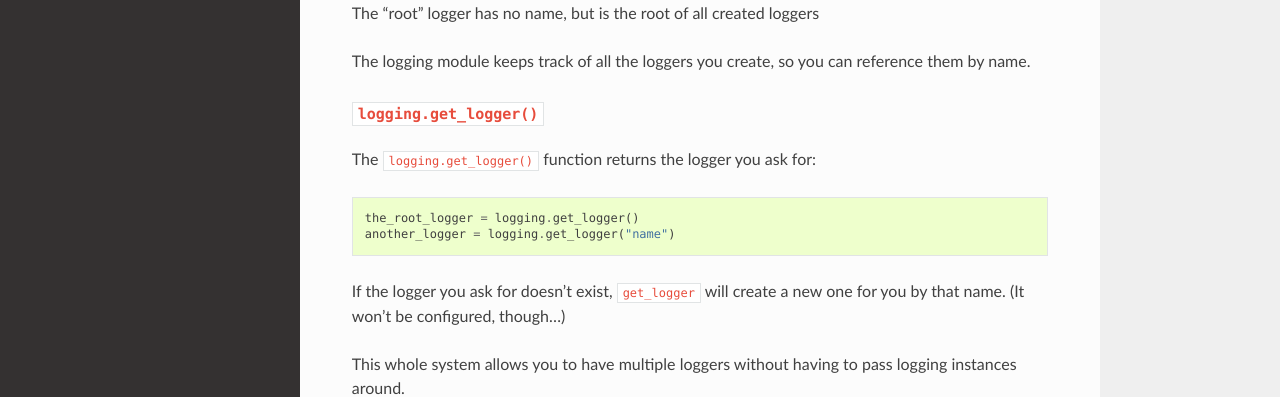
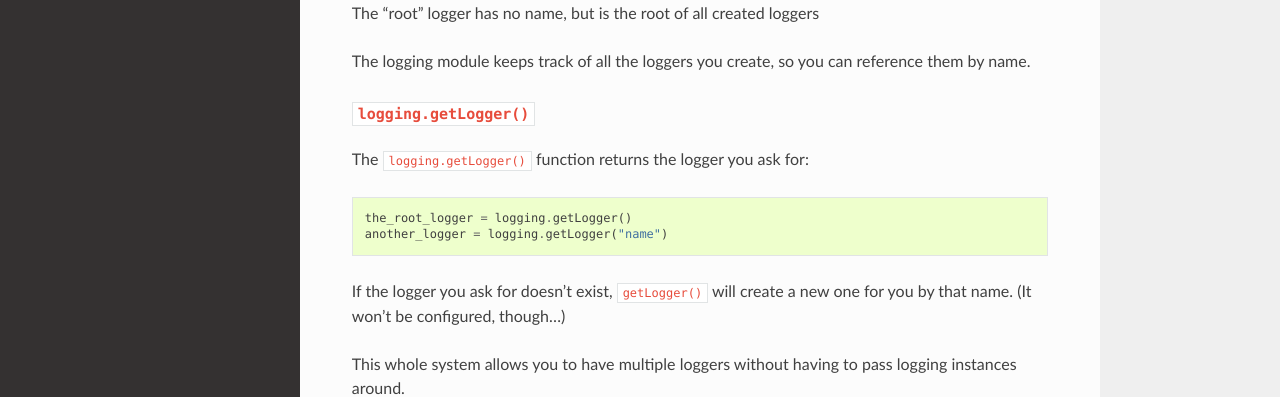
Before and after one commit to UWPCE-PythonCert/Py300, a Sphinx documentation site: the page built from source/logging.rst, in a window 1280 px wide and 900 px high, scrolled down 3833 px. Shown: the part 155-552 px from the top of the window. Built offline with Sphinx 7.4.7 and the Read the Docs theme 2.0.0, drawn with Linux system fonts in a browser that asks for light colours.

Commit message:
fixed a few typos / issues in the notes.

```diff
--- a/source/logging.rst
+++ b/source/logging.rst
@@ -178,17 +178,17 @@ The "root" logger has no name, but is the root of all created loggers
 
 The logging module keeps track of all the loggers you create, so you can reference them by name.
 
-``logging.get_logger()``
+``logging.getLogger()``
 ------------------------
 
-The ``logging.get_logger()`` function returns the logger you ask for:
+The ``logging.getLogger()`` function returns the logger you ask for:
 
 .. code-block:: python
 
-  the_root_logger = logging.get_logger()
-  another_logger = logging.get_logger("name")
+  the_root_logger = logging.getLogger()
+  another_logger = logging.getLogger("name")
 
-If the logger you ask for doesn't exist, ``get_logger`` will create a new one for you by that name. (It won't be configured, though...)
+If the logger you ask for doesn't exist, ``getLogger()`` will create a new one for you by that name. (It won't be configured, though...)
 
 This whole system allows you to have multiple loggers without having to pass logging instances around.
 
```
Also changed, not shown: source/debugging.rst (+12 -12 lines).
